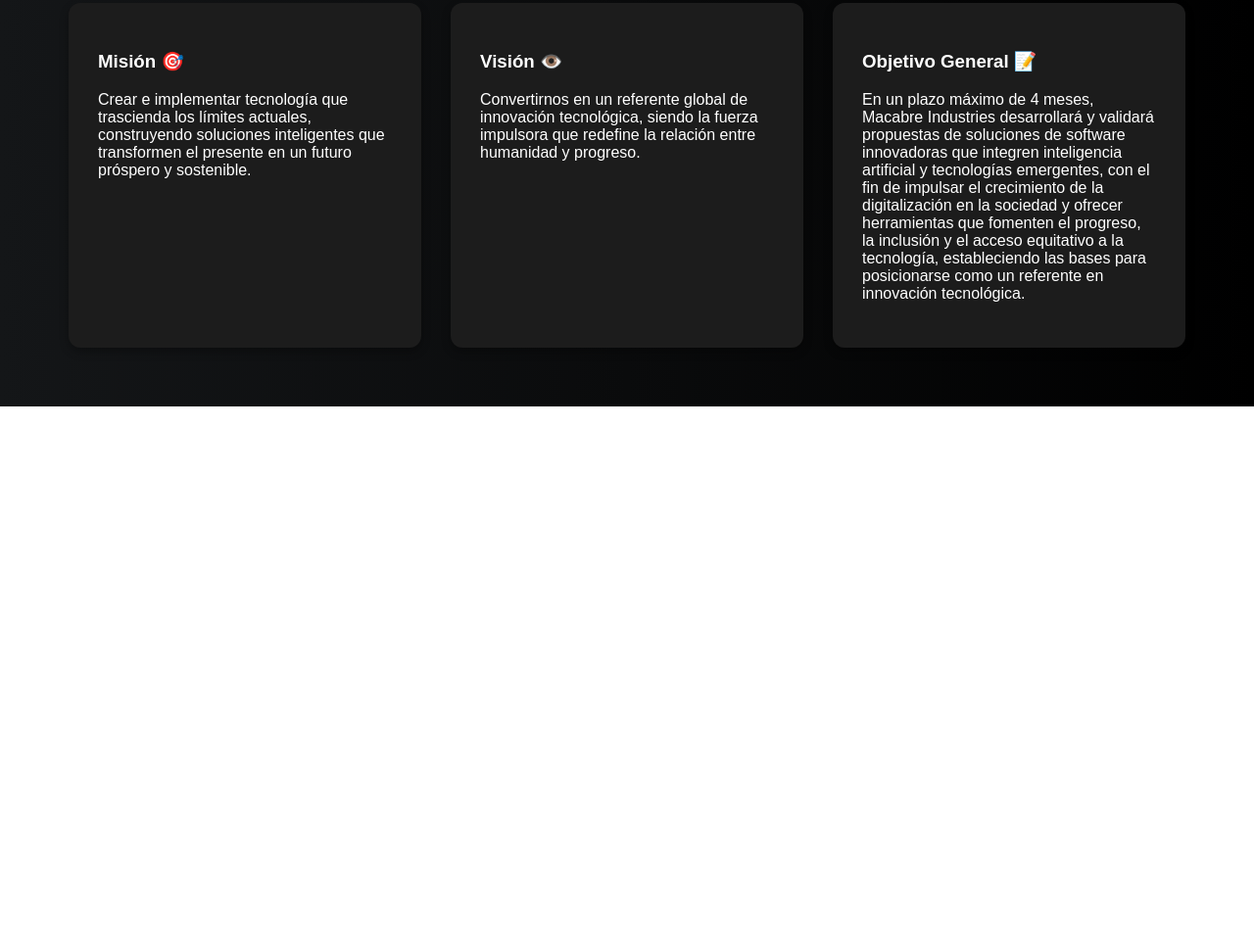
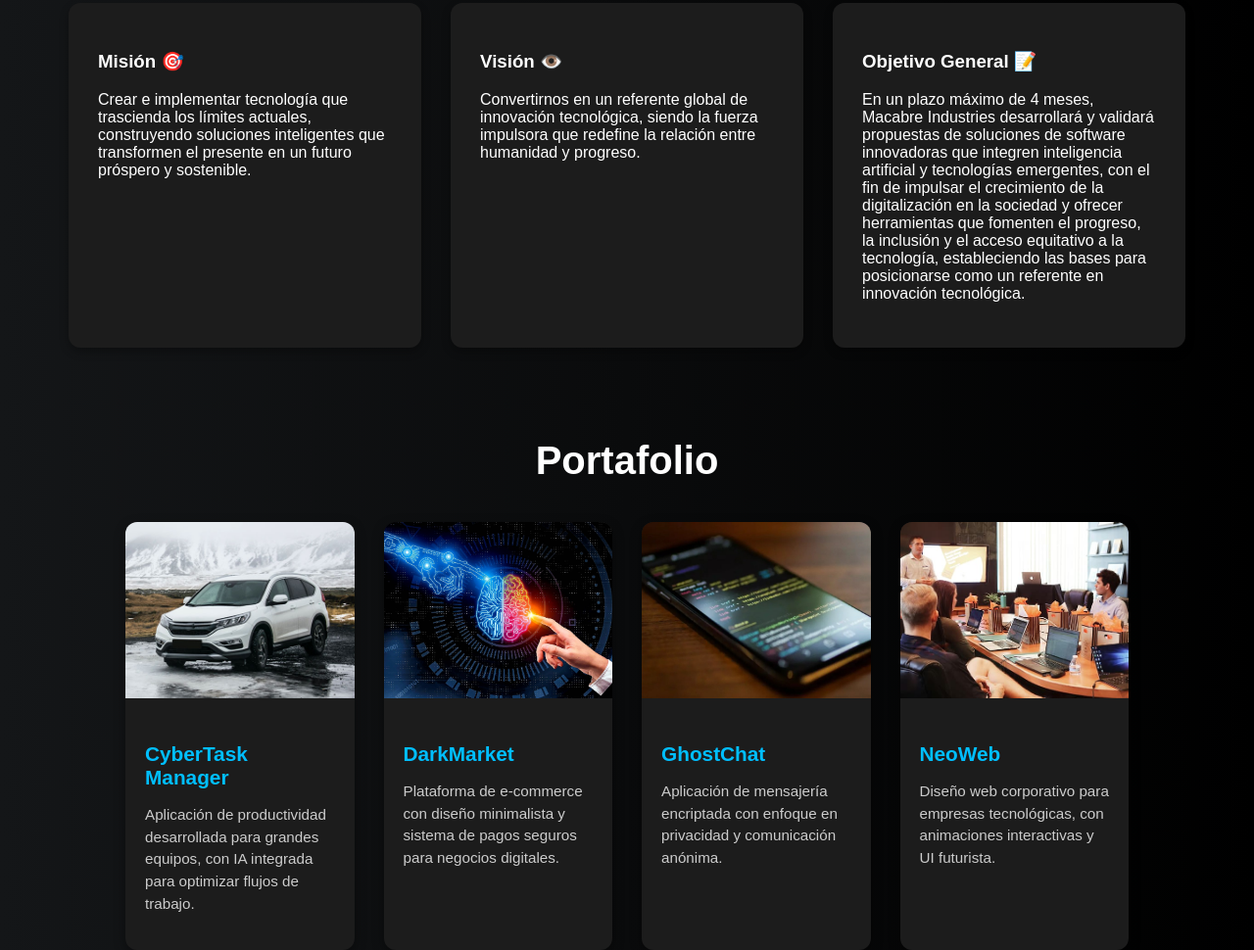
Before and after one commit to macabreindustries/Macabre-Industries, a plain HTML site: page Index.html in a window 1280 px wide. Shown: the part 669-1639 px from the top of the page at 98% size. Before the commit the page ends 1084 px from the top, so only its background shows below. Drawn offline with Linux system fonts and the light colour scheme.

Commit message:
segundo commit

```diff
--- a/Index.html
+++ b/Index.html
@@ -3,13 +3,13 @@
 <head>
   <meta charset="UTF-8">
   <meta name="viewport" content="width=device-width, initial-scale=1.0">
-  <link rel="stylesheet" href="estilo.css">
+  <link rel="stylesheet" href="style.css">
   <title>Macabre Industries</title>
 </head>
 <body>
   <nav class="menu-container">
     <div class="logo-container">
-      <img src="logo.png" alt="Macabre Industries Logo" class="logo">
+      <img src="img/logo.png" alt="Macabre Industries Logo" class="logo">
       <span class="brand-name">Macabre Industries</span>
     </div>
     <ul class="menu">
@@ -47,6 +47,50 @@
     </div>
   </div>
 </section>
+<section id="portafolio" class="Portafolio">
+  <h2 style="text-align:center; font-size:2.5rem; margin-bottom:40px;">Portafolio</h2>
+
+  <div class="portafolio-container">
+
+    <!-- Proyecto 1 -->
+    <div class="portafolio-card">
+      <img src="img/coche.jpg" alt="App corporativa" class="portafolio-img">
+      <div class="portafolio-content">
+        <h3>CyberTask Manager</h3>
+        <p>Aplicación de productividad desarrollada para grandes equipos, con IA integrada para optimizar flujos de trabajo.</p>
+      </div>
+    </div>
+
+    <!-- Proyecto 2 -->
+    <div class="portafolio-card">
+      <img src="img/tecnologia.jpeg" alt="Página web e-commerce" class="portafolio-img">
+      <div class="portafolio-content">
+        <h3>DarkMarket</h3>
+        <p>Plataforma de e-commerce con diseño minimalista y sistema de pagos seguros para negocios digitales.</p>
+      </div>
+    </div>
+
+    <!-- Proyecto 3 -->
+    <div class="portafolio-card">
+      <img src="img/celular.jpeg" alt="App móvil" class="portafolio-img">
+      <div class="portafolio-content">
+        <h3>GhostChat</h3>
+        <p>Aplicación de mensajería encriptada con enfoque en privacidad y comunicación anónima.</p>
+      </div>
+    </div>
+
+    <!-- Proyecto 4 -->
+    <div class="portafolio-card">
+      <img src="img/trabajo.jpg" alt="Página institucional" class="portafolio-img">
+      <div class="portafolio-content">
+        <h3>NeoWeb</h3>
+        <p>Diseño web corporativo para empresas tecnológicas, con animaciones interactivas y UI futurista.</p>
+      </div>
+    </div>
+
+  </div>
+</section>
+
 
     </div>
   </div>
--- a/estilo.css
+++ b/style.css
@@ -151,3 +151,50 @@ background: linear-gradient(to right, #141618, #000000);
   font-size: 2.5rem; /* Icono más grande */
   margin-bottom: 15px;
 }
+
+
+/* Portafolio */
+.portafolio-container {
+  display: flex;
+  flex-wrap: wrap;
+  justify-content: center;
+  gap: 30px;
+  padding: 0 10%;
+}
+
+.portafolio-card {
+  background-color: #1c1c1c;
+  border-radius: 12px;
+  overflow: hidden;
+  max-width: 300px;
+  flex: 1;
+  box-shadow: 0 4px 12px rgba(0,0,0,0.4);
+  transition: transform 0.3s ease, box-shadow 0.3s ease;
+}
+
+.portafolio-card:hover {
+  transform: translateY(-8px);
+  box-shadow: 0 8px 18px rgba(0,0,0,0.6);
+}
+
+.portafolio-img {
+  width: 100%;
+  height: 180px;
+  object-fit: cover;
+}
+
+.portafolio-content {
+  padding: 20px;
+}
+
+.portafolio-content h3 {
+  margin-bottom: 10px;
+  font-size: 1.3rem;
+  color: #00bfff;
+}
+
+.portafolio-content p {
+  font-size: 0.95rem;
+  color: #ccc;
+  line-height: 1.5;
+}
```
Also changed, not shown: img/celular.jpeg (added), img/coche.jpg (added), img/logo.png (renamed from logo.png), img/paisaje.jpg (added), img/tecnologia.jpeg (added), img/trabajo.jpg (added).
